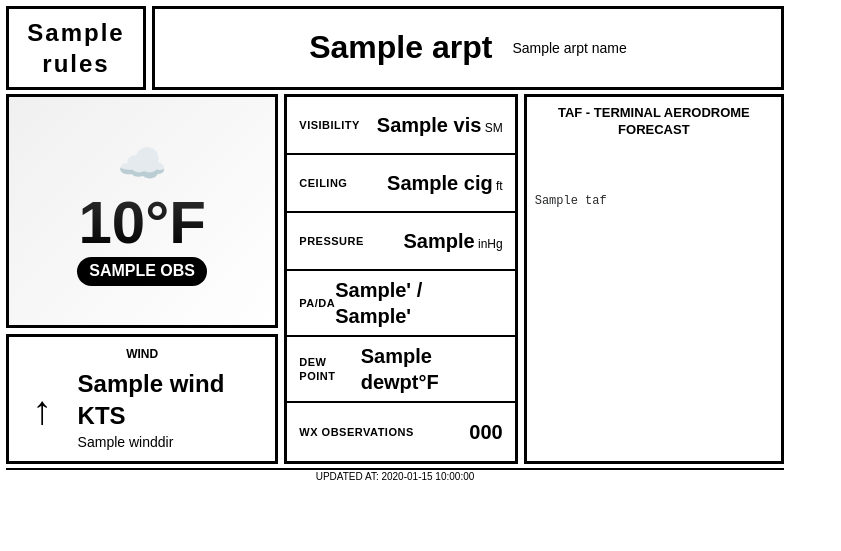
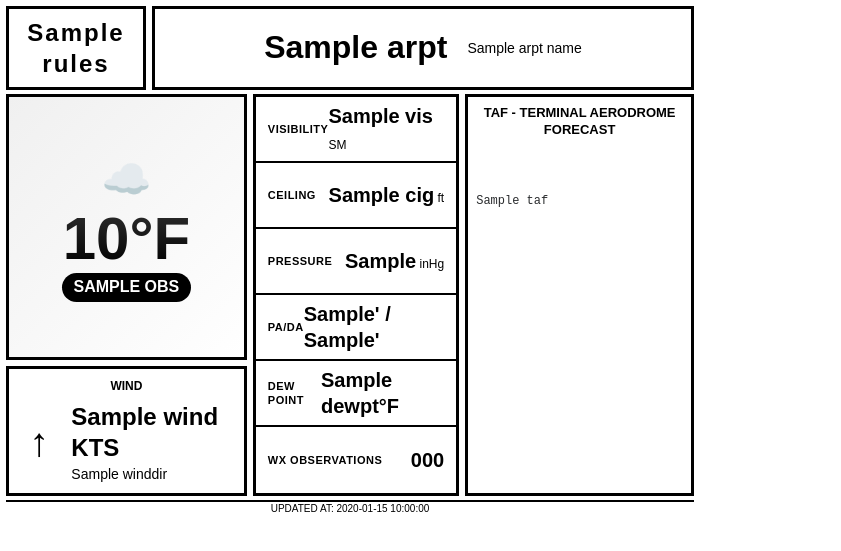
Before and after one commit to tomargood/weather-dashboardv2, a Python web app: template templates/page.html in a window 1280 px wide. Shown: the top 551 px of the page, without its empty margins (0-841 px from the left). Run offline with Jinja, Linux system fonts and the light colour scheme; the template is opened without the code that fills it: most values are stand-ins (such as "Sample title", 1, 10 or a date in 2020).

Commit message:
Update style.css

```diff
--- a/static/style.css
+++ b/static/style.css
@@ -10,28 +10,22 @@ html {
   background: white;
   color: black;
   line-height: 1.3;
-  width: 790px;
-  min-width: 790px;
-  max-width: 790px;
-  height: 490px;
+  width: 700px;
+  min-width: 700px;
+  max-width: 700px;
   margin: 0;
   padding: 0;
-  position: relative;
   overflow-x: hidden;
 }
 
 .container {
-  width: 790px;
-  min-width: 790px;
-  max-width: 790px;
-  height: 100%;
+  width: 700px;
+  min-width: 700px;
+  max-width: 700px;
   display: flex;
   flex-direction: column;
   padding: 6px;
   box-sizing: border-box;
-  position: absolute;
-  top: 0;
-  left: 0;
 }
 
 /* Top Bar */
```
